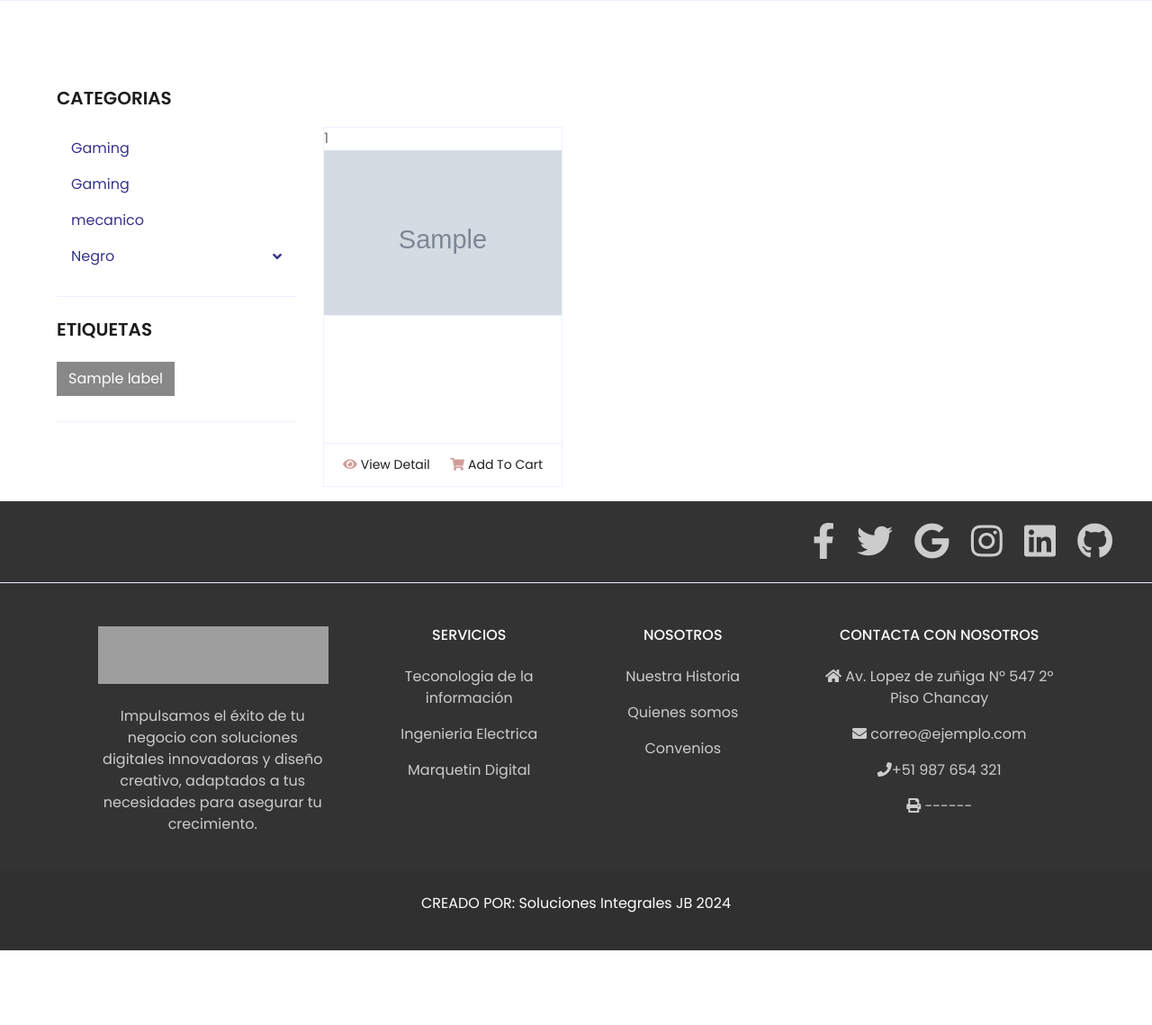
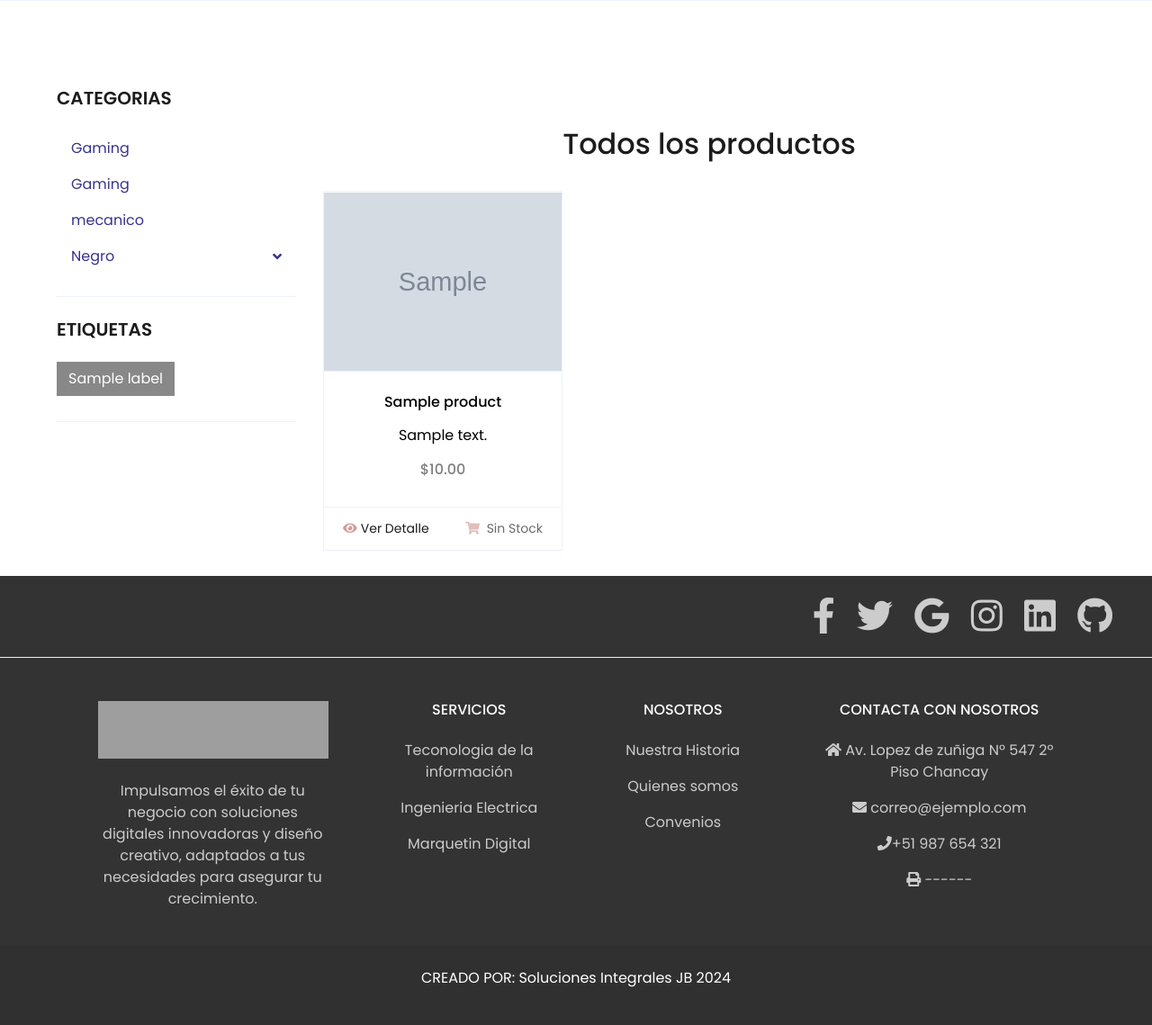
Before and after one commit to LeonellaPinto9/CarritoJB, a PHP site: page / in a window 1280 px wide. Shown: the part 519-1658 px from the top of the page at 90% size. Before the commit the page ends 1575 px from the top, so only its background shows below. Run offline with PHP 8.4, Linux system fonts and the light colour scheme; data comes from the database, SQL or seed files in the repository; tables that the repository leaves empty hold one stand-in row (values such as "Sample post"); grey boxes marked "Sample" are stand-in pictures; some libraries are stand-ins or nearby versions; grey boxes are pictures that could not be loaded.

Commit message:
Funcionamiento de Los Productos

```diff
--- a/assets/js/productos.js
+++ b/assets/js/productos.js
@@ -1,3 +1,107 @@
+function loadProducts(subcategoryId, subcategoryName) {
+    const productContainer = document.getElementById('product-container');
+    const loadingSpinner = document.getElementById('loading-spinner');
+
+    if (loadingSpinner) loadingSpinner.classList.remove('d-none');
+    if (productContainer) productContainer.classList.add('opacity-50');
+
+
+    fetch(`controllers/get_products_by_subcategory.php${subcategoryId ? `?subcategory_id=${subcategoryId}` : ''}`)
+        .then(response => response.json())
+        .then(data => {
+            if (data.error) {
+                showError(data.error);
+            } else if (Array.isArray(data) && data.length > 0) {
+                displayProducts(data, subcategoryName);
+            } else {
+                showMessage('No hay productos disponibles en esta categoría');
+            }
+        })
+        .catch(error => {
+            console.error('Error:', error);
+            showError('Error al cargar los productos. Por favor, intente de nuevo.');
+        })
+        .finally(() => {
+            if (loadingSpinner) loadingSpinner.classList.add('d-none');
+            if (productContainer) productContainer.classList.remove('opacity-50');
+        });
+}
+
+
+function displayProducts(products, subcategoryName) {
+    const productContainer = document.getElementById('product-container');
+    const sectionTitle = document.getElementById('current-section');
+
+    if (sectionTitle) {
+        sectionTitle.textContent = subcategoryName;
+    }
+
+    productContainer.innerHTML = products.map(product => `
+        <div class="col-lg-4 col-md-6 col-sm-12 pb-1">
+            <div class="card product-item border-0 mb-4">
+                <div class="card-header product-img position-relative overflow-hidden bg-transparent border p-0">
+                    <img class="img-fluid w-100"
+                         src="${product.images[0] || 'img/no-image.jpg'}"
+                         alt="${product.name}"
+                         onerror="this.src='img/no-image.jpg'">
+                </div>
+                <div class="card-body border-left border-right text-center p-0 pt-4 pb-3">
+                    <h6 class="text-truncate mb-3" style="color: black;">${product.name}</h6>
+                    <p class="mb-3" style="color: black;">${product.description}</p>
+                    <div class="d-flex justify-content-center">
+                        <h6 style="color: gray;">$${parseFloat(product.price).toFixed(2)}</h6>
+                    </div>
+                </div>
+                <div class="card-footer d-flex justify-content-between bg-light border">
+                    <a href="detail.php?id=${product.id}" class="btn btn-sm text-dark p-0">
+                        <i class="fas fa-eye text-primary mr-1"></i>Ver Detalle
+                    </a>
+                    <button onclick="addToCart(${product.id})" class="btn btn-sm text-dark p-0" ${product.stock > 0 ? '' : 'disabled'}>
+                        <i class="fas fa-shopping-cart text-primary mr-1"></i>
+                        ${product.stock > 0 ? 'Agregar al Carrito' : 'Sin Stock'}
+                    </button>
+                </div>
+            </div>
+        </div>
+    `).join('');
+}
+
+function showError(message) {
+    const productContainer = document.getElementById('product-container');
+    productContainer.innerHTML = `
+        <div class="col-12">
+            <div class="alert alert-danger text-center">
+                ${message}
+            </div>
+        </div>
+    `;
+}
+
+function showMessage(message) {
+    const productContainer = document.getElementById('product-container');
+    productContainer.innerHTML = `
+        <div class="col-12">
+            <div class="alert alert-info text-center">
+                ${message}
+            </div>
+        </div>
+    `;
+}
+
+// Ejecutar al cargar la página
+document.addEventListener('DOMContentLoaded', () => {
+    loadProducts(null, 'Todos los productos');
+
+    document.querySelectorAll('.dropdown-item').forEach(item => {
+        item.addEventListener('click', (e) => {
+            e.preventDefault();
+            const subcategoryId = e.target.dataset.subcategoryId;
+            const subcategoryName = e.target.textContent.trim();
+            loadProducts(subcategoryId, subcategoryName);
+        });
+    });
+});
+
     document.addEventListener('DOMContentLoaded', function() {
         // Escuchar clics en categorías y subcategorías de forma dinámica
         document.querySelector('.border-bottom').addEventListener('click', function(e) {
--- /dev/null
+++ b/controllers/ProductManager.php
@@ -0,0 +1,26 @@
+<?php
+class ProductManager {
+    private $conexion;
+
+    public function __construct($conexion) {
+        $this->conexion = $conexion;
+    }
+
+    public function getAllProducts() {
+        $query = "SELECT * FROM products WHERE status = 1";
+        $stmt = $this->conexion->prepare($query);
+        $stmt->execute();
+        return $stmt->fetchAll(PDO::FETCH_ASSOC);
+    }
+
+    public function getProductsBySubcategory($subcategoryId) {
+        $query = "SELECT p.* FROM products p
+                  JOIN producto_subcategory ps ON p.id = ps.producto_id
+                  WHERE ps.subcategory_id = :subcategoryId AND p.status = 1";
+        $stmt = $this->conexion->prepare($query);
+        $stmt->bindParam(':subcategoryId', $subcategoryId, PDO::PARAM_INT);
+        $stmt->execute();
+        return $stmt->fetchAll(PDO::FETCH_ASSOC);
+    }
+}
+?>
--- a/controllers/filter-products.php
+++ b/controllers/filter-products.php
@@ -1,5 +1,5 @@
 <?php
-require 'config/db_connect.php';
+require '../config/db_connect.php';
 
 $type = $_GET['type'] ?? '';
 $id = $_GET['id'] ?? '';
--- /dev/null
+++ b/controllers/get_products_by_subcategory.php
@@ -0,0 +1,47 @@
+<?php
+header('Content-Type: application/json');
+error_reporting(E_ALL);
+ini_set('display_errors', 1);
+
+try {
+    require '../config/db_connect.php';
+
+    $query = "SELECT p.*, pi.image_url
+              FROM products p
+              LEFT JOIN product_images pi ON p.id = pi.id_product
+              LEFT JOIN product_inventories pi2 ON p.id = pi2.id_product
+              WHERE p.status = 1";
+
+    if (isset($_GET['subcategory_id'])) {
+        $subcategoryId = intval($_GET['subcategory_id']);
+
+        // Usamos la tabla product_inventories para filtrar por id_subcategory
+        $query .= " AND pi2.id_subcategory = :subcategoryId";
+    }
+
+    $stmt = $conexion->prepare($query);
+    if (isset($subcategoryId)) {
+        $stmt->bindParam(':subcategoryId', $subcategoryId, PDO::PARAM_INT);
+    }
+    $stmt->execute();
+    $products = $stmt->fetchAll(PDO::FETCH_ASSOC);
+
+    // Agrupar las imágenes por producto
+    $groupedProducts = [];
+    foreach ($products as $product) {
+        $productId = $product['id'];
+        if (!isset($groupedProducts[$productId])) {
+            $groupedProducts[$productId] = $product;
+            $groupedProducts[$productId]['images'] = [];
+        }
+        if ($product['image_url']) {
+            $groupedProducts[$productId]['images'][] = $product['image_url'];
+        }
+        unset($groupedProducts[$productId]['image_url']);
+    }
+
+    echo json_encode(array_values($groupedProducts));
+} catch (Exception $e) {
+    echo json_encode(['error' => 'Error al obtener los productos: ' . $e->getMessage()]);
+}
+?>
--- a/index.php
+++ b/index.php
@@ -30,6 +30,9 @@
     <!-- CSS -->
     <link href="assets/css/product-item-img.css" rel="stylesheet">
 </head>
+
+<!-- ProductManager -->
+<?php include('controllers/ProductManager.php'); ?>
 
 <body>
     <!-- Topbar Start -->
@@ -143,7 +146,6 @@
         <div class="row px-xl-5">
             <!-- Shop Sidebar Start -->
             <div class="col-lg-3 col-md-12">
-                <!-- CATEGORIAS -->
                 <div class="border-bottom mb-4 pb-4">
                     <h5 class="font-weight-semi-bold mb-4">CATEGORIAS</h5>
                     <form>
@@ -170,7 +172,7 @@
                         <?php endforeach; ?>
                     </form>
                 </div>
-
+                </form>
 
 
                 <!-- ETIQUETAS -->
@@ -189,6 +191,8 @@
             </div>
             <!-- Shop Sidebar End -->
 
+            <!-- Shop Sidebar End -->
+
             <!-- Shop Product Start -->
             <div class="col-lg-9 col-md-12">
                 <div class="row pb-3">
@@ -197,46 +201,32 @@
                         </div>
                     </div>
                 </div>
-                <div class="row pb-3" id="product-container">
-                    <?php if (!empty($products)): ?>
-                        <?php foreach ($products as $product): ?>
-                            <div class="col-lg-4 col-md-6 col-sm-12 pb-1 product-item"
-                                data-category-id="<?= isset($product['category_id']) ? $product['category_id'] : '' ?>"
-                                data-subcategory-id="<?= isset($product['subcategory_id']) ? $product['subcategory_id'] : '' ?>">
-                                <div class="card product-item border-0 mb-4">
-                                    <div class="card-header product-img position-relative overflow-hidden bg-transparent border p-0">
-                                        <?= error_log(htmlspecialchars($product['image_url'] ?? '')) ?>
-                                        <img class="img-fluid w-100" src="<?= htmlspecialchars($product['image_url'] ?? '') ?>" alt="<?= htmlspecialchars($product['name'] ?? '') ?>">
-                                    </div>
-                                    <div class="card-body border-left border-right text-center p-0 pt-4 pb-3">
-                                        <h6 class="text-truncate mb-3"><?= htmlspecialchars($product['name'] ?? '') ?></h6>
-                                        <!-- <div><span><?= htmlspecialchars($product['description'] ?? '') ?></span></div> -->
-                                        <div class="d-flex justify-content-center">
-                                            <h6>$<?= number_format($product['price'] ?? 0, 2) ?></h6>
-                                            <?php if (!empty($product['original_price'])): ?>
-                                                <h6 class="text-muted ml-2"><del>$<?= number_format($product['original_price'], 2) ?></del></h6>
-                                            <?php endif; ?>
-                                        </div>
-                                    </div>
-                                    <div class="card-footer d-flex justify-content-between bg-light border">
-                                        <a class="btn btn-sm text-dark p-0 view-detail-btn" data-product-id="<?= $product['id_product'] ?? '' ?>">
-                                            <i class="fas fa-eye text-primary mr-1"></i>View Detail
-                                        </a>
-                                        <a href="#" class="btn btn-sm text-dark p-0 add-to-cart" data-product-id="<?= $product['id'] ?? '' ?>"><i class="fas fa-shopping-cart text-primary mr-1"></i>Add To Cart</a>
-                                    </div>
-                                </div>
-                            </div>
-                        <?php endforeach; ?>
-                    <?php else: ?>
-                        <div class="col-12">
-                            <p>No se Encontraron los Productos.</p>
-                        </div>
-                    <?php endif; ?>
+
+                <!-- Título de la sección actual -->
+                <div class="row mb-4">
+                    <div class="col-12">
+                        <h2 id="current-section" class="text-center">Todos los productos</h2>
+                    </div>
+                </div>
+                <!-- Spinner de carga -->
+                <div id="loading-spinner" class="d-none text-center py-4">
+                    <div class="spinner-border text-primary" role="status">
+                    </div><br><br>
+                    <span class="visually-hidden">Cargando...</span>
                 </div>
 
+                <div id="product-container" class="row">
+
+                </div>
             </div>
         </div>
+    </div>
 
+    </div>
+    </div>
+    <!-- Shop Product End -->
+    </div>
+    </div>
     </div>
     </div>
     <!-- Shop Product End -->
```
Also changed, not shown: controllers/get_all_products.php (added, +15 -0 lines), assets/css/product-item-img.css (line endings or trailing spaces). Lines whose indentation alone changed are shown as unchanged.
